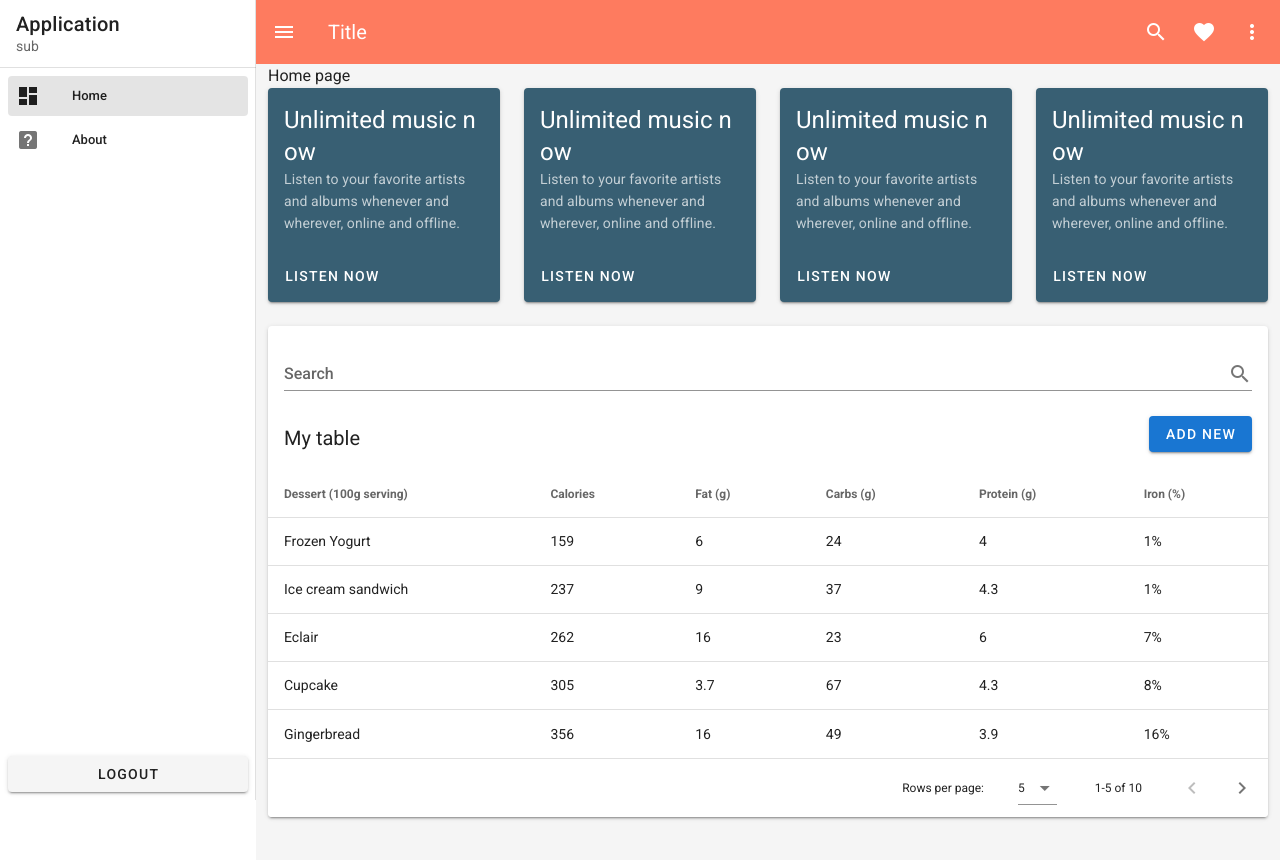
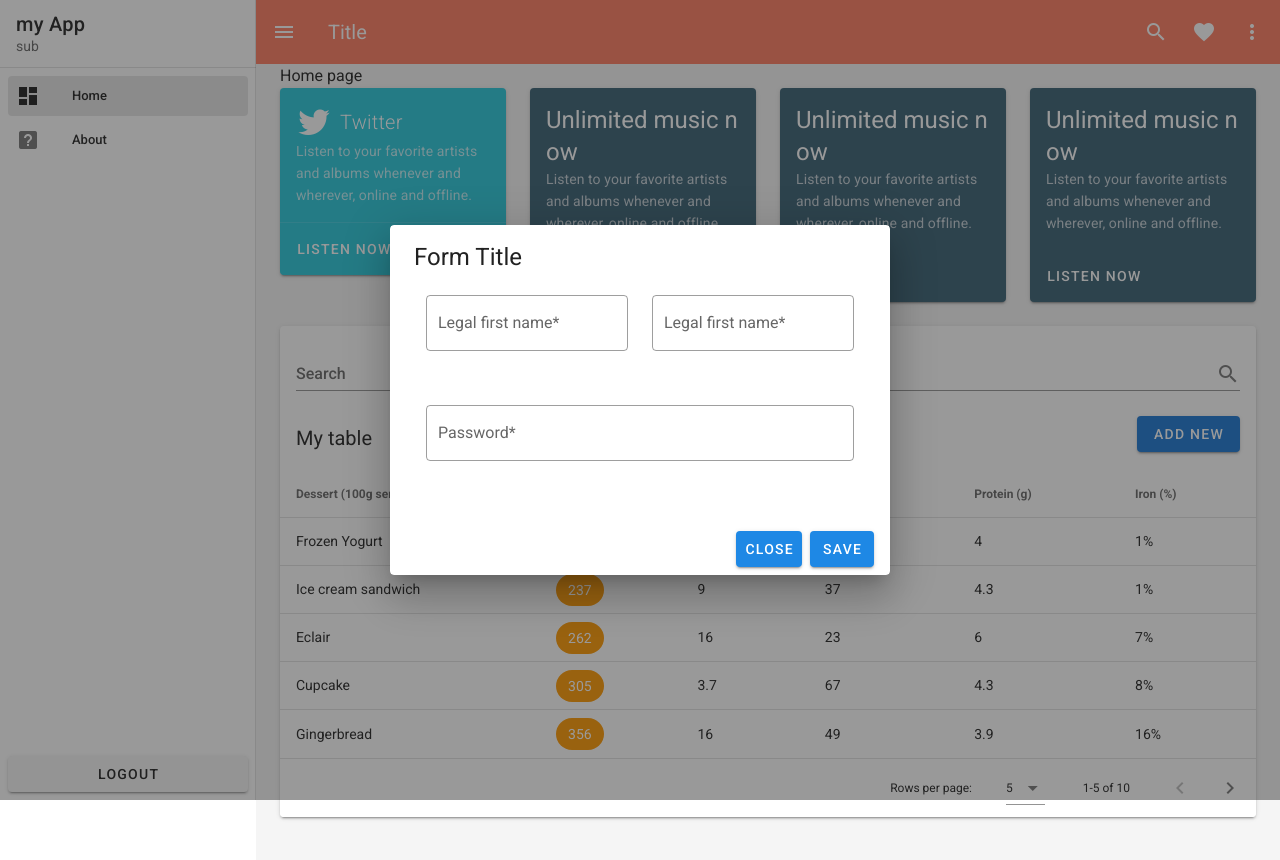
Before and after one commit to roamzz/Vuetify_template, a Vue app: page / in a window 1280 px wide. Both pictures are taken after a click on the button "ADD NEW". Shown: the top 860 px of the page. Built offline with nearby package versions, Linux system fonts and the light colour scheme.

Commit message:
changees

```diff
--- a/src/components/SideBar.vue
+++ b/src/components/SideBar.vue
@@ -1,14 +1,9 @@
 <template>
-    <v-navigation-drawer
-
-      left
-      app
-      v-model="drawer"
-      >
+  <v-navigation-drawer left app v-model="drawer">
     <v-list-item>
       <v-list-item-content>
         <v-list-item-title class="title">
-            Application
+          my App
         </v-list-item-title>
         <v-list-item-subtitle>
           sub
@@ -18,15 +13,8 @@
 
     <v-divider></v-divider>
 
-      <v-list
-        dense
-        nav
-      >
-        <v-list-item
-          v-for="item in items"
-          :key="item.title"
-          :to="item.view"
-        >
+    <v-list dense nav>
+      <v-list-item v-for="item in items" :key="item.title" :to="item.view">
         <v-list-item-icon>
           <v-icon>{{ item.icon }}</v-icon>
         </v-list-item-icon>
@@ -46,29 +34,29 @@
   </v-navigation-drawer>
 </template>
 <script>
-import { bus } from '../main';
+import { bus } from "../main";
 
 export default {
-    data () {
+  data() {
     return {
       drawer: true,
       items: [
-          { title: 'Home', icon: 'mdi-view-dashboard', view: '/' },
-          { title: 'About', icon: 'mdi-help-box', view: '/about' },
-        ],
-      }
+        { title: "Home", icon: "mdi-view-dashboard", view: "/" },
+        { title: "About", icon: "mdi-help-box", view: "/about" }
+      ]
+    };
   },
   computed: {
     mini() {
       return this.$vuetify.breakpoint.mdAndDown;
     }
   },
-  created (){
-    bus.$on('toggleIt', (data) => {
+  created() {
+    bus.$on("toggleIt", data => {
       console.log(data);
 
       this.drawer = !this.drawer;
-    })
+    });
   }
-}
+};
 </script>
--- a/src/router/index.js
+++ b/src/router/index.js
@@ -1,19 +1,17 @@
 import Vue from "vue";
 import VueRouter from "vue-router";
-import Login from "../views/Login.vue"
-import Home from "../views/Home.vue"
+import Login from "../views/Login.vue";
+import Home from "../views/Home.vue";
+import About from "../views/About.vue";
 Vue.use(VueRouter);
 
-const routes = [
-  {
+const routes = [{
     path: "/",
     name: "Home",
     meta: {
       layout: "default"
     },
     component: Home,
-
-
   },
   {
     path: "/login",
@@ -23,7 +21,6 @@ const routes = [
       layout: "no-sidebar"
     }
 
-
   },
   {
     path: "/about",
@@ -31,11 +28,10 @@ const routes = [
     // route level code-splitting
     // this generates a separate chunk (about.[hash].js) for this route
     // which is lazy-loaded when the route is visited.
-    component: () =>
-      import(/* webpackChunkName: "about" */ "../views/About.vue"),
-      meta: {
-        layout: "default"
-      }
+    component: About,
+    meta: {
+      layout: "default"
+    }
   }
 ];
 
--- a/src/views/About.vue
+++ b/src/views/About.vue
@@ -1,5 +1,10 @@
 <template>
-    <v-container class="grey lighten-5" fluid>
-    <p>about page</p>
-    </v-container>
+<div>
+<v-container class="grey lighten-4 fluid px-6">
+<v-row>
+    <v-col>about Page</v-col>
+</v-row>
+
+</v-container>
+</div>
 </template>
--- a/src/views/Home.vue
+++ b/src/views/Home.vue
@@ -1,21 +1,28 @@
 <template>
   <div>
-    <v-container class="grey lighten-4 fluid">
+    <v-container class="grey lighten-4 fluid px-6">
       <div>Home page</div>
       <v-row>
         <v-col cols="12" xs="12" sm="3" class="">
-          <v-card color="#385F73" dark>
-            <v-card-title class="headline">
-              Unlimited music now
+          <v-card color="#26c6da" dark>
+            <v-card-title>
+              <v-icon large left>
+                mdi-twitter
+              </v-icon>
+              <span class="title font-weight-light">Twitter</span>
             </v-card-title>
 
             <v-card-subtitle>Listen to your favorite artists and albums whenever and wherever, online and offline.
             </v-card-subtitle>
-
+            <v-divider></v-divider>
             <v-card-actions>
               <v-btn text>
                 Listen Now
               </v-btn>
+              <v-icon class="mr-1">
+                mdi-heart
+              </v-icon>
+              <v-spacer></v-spacer>
             </v-card-actions>
           </v-card>
         </v-col>
@@ -76,20 +83,57 @@
               </v-text-field>
             </v-card-title>
             <v-data-table :items-per-page="5" :headers="headers" :items="desserts" :search="search" class="mb-10">
+              <template v-slot:item.calories="{ item }">
+                <v-chip :color="getColor(item.calories)" dark>
+                  {{ item.calories }}
+                </v-chip>
+              </template>
               <template v-slot:top>
                 <v-toolbar flat>
                   <v-toolbar-title>My table</v-toolbar-title>
                   <v-spacer></v-spacer>
-                  <v-btn color="primary" dark class="mb-2">
+                  <v-dialog v-model="dialog" max-width="500px">
+                    <template v-slot:activator="{ on, attrs }">
+                      <v-btn color="primary" dark class="mb-2" v-bind="attrs" v-on="on">
                         Add New
                       </v-btn>
+                    </template>
+                    <v-card>
+                      <v-card-title>
+                        <span class="headline">Form Title</span>
+                      </v-card-title>
+                      <v-card-text>
+                        <v-container>
+                          <v-row>
+                            <v-col cols="12" sm="6">
+                              <v-text-field outlined label="Legal first name*" required></v-text-field>
+                            </v-col>
+                            <v-col cols="12" sm="6">
+                              <v-text-field outlined label="Legal first name*" required></v-text-field>
+                            </v-col>
+                            <v-col cols="12">
+                              <v-text-field outlined label="Password*" type="password" required></v-text-field>
+                            </v-col>
+                          </v-row>
+                        </v-container>
+                      </v-card-text>
+                      <v-card-actions>
+
+                        <v-spacer></v-spacer>
+                        <v-btn color="blue darken-1" dark @click="dialog = false">
+                          Close
+                        </v-btn>
+                        <v-btn color="blue darken-1" dark @click="dialog = false">
+                          Save
+                        </v-btn>
+                      </v-card-actions>
+                    </v-card>
+                  </v-dialog>
                 </v-toolbar>
               </template>
 
-
             </v-data-table>
           </v-card>
-
 
         </v-col>
 
@@ -103,115 +147,125 @@
   name: "Home",
   data() {
     return {
-        search: '',
-        headers: [{
-            text: 'Dessert (100g serving)',
-            align: 'start',
+      dialog: false,
+      search: "",
+      headers: [
+        {
+          text: "Dessert (100g serving)",
+          align: "start",
           filterable: true,
-            value: 'name',
+          value: "name"
         },
         {
-            text: 'Calories',
-            value: 'calories'
+          text: "Calories",
+          value: "calories"
         },
         {
-            text: 'Fat (g)',
-            value: 'fat'
+          text: "Fat (g)",
+          value: "fat"
         },
         {
-            text: 'Carbs (g)',
-            value: 'carbs'
+          text: "Carbs (g)",
+          value: "carbs"
         },
         {
-            text: 'Protein (g)',
-            value: 'protein'
+          text: "Protein (g)",
+          value: "protein"
         },
         {
-            text: 'Iron (%)',
-            value: 'iron'
-          },
+          text: "Iron (%)",
+          value: "iron"
+        }
       ],
-        desserts: [{
-            name: 'Frozen Yogurt',
+      desserts: [
+        {
+          name: "Frozen Yogurt",
           calories: 159,
           fat: 6.0,
           carbs: 24,
           protein: 4.0,
-            iron: '1%',
+          iron: "1%"
         },
         {
-            name: 'Ice cream sandwich',
+          name: "Ice cream sandwich",
           calories: 237,
           fat: 9.0,
           carbs: 37,
           protein: 4.3,
-            iron: '1%',
+          iron: "1%"
         },
         {
-            name: 'Eclair',
+          name: "Eclair",
           calories: 262,
           fat: 16.0,
           carbs: 23,
           protein: 6.0,
-            iron: '7%',
+          iron: "7%"
         },
         {
-            name: 'Cupcake',
+          name: "Cupcake",
           calories: 305,
           fat: 3.7,
           carbs: 67,
           protein: 4.3,
-            iron: '8%',
+          iron: "8%"
         },
         {
-            name: 'Gingerbread',
+          name: "Gingerbread",
           calories: 356,
           fat: 16.0,
           carbs: 49,
           protein: 3.9,
-            iron: '16%',
+          iron: "16%"
         },
         {
-            name: 'Jelly bean',
+          name: "Jelly bean",
           calories: 375,
           fat: 0.0,
           carbs: 94,
           protein: 0.0,
-            iron: '0%',
+          iron: "0%"
         },
         {
-            name: 'Lollipop',
+          name: "Lollipop",
           calories: 392,
           fat: 0.2,
           carbs: 98,
           protein: 0,
-            iron: '2%',
+          iron: "2%"
         },
         {
-            name: 'Honeycomb',
+          name: "Honeycomb",
           calories: 408,
           fat: 3.2,
           carbs: 87,
           protein: 6.5,
-            iron: '45%',
+          iron: "45%"
         },
         {
-            name: 'Donut',
+          name: "Donut",
           calories: 452,
           fat: 25.0,
           carbs: 51,
           protein: 4.9,
-            iron: '22%',
+          iron: "22%"
         },
         {
-            name: 'KitKat',
+          name: "KitKat",
           calories: 518,
           fat: 26.0,
           carbs: 65,
           protein: 7,
-            iron: '6%',
+          iron: "6%"
+        }
+      ]
+    };
   },
-        ],
+  methods: {
+    getColor(calories) {
+      if (calories > 400) return "red";
+      else if (calories > 200) return "orange";
+      else return "green";
     }
   }
 };
```
Also changed, not shown: src/App.vue (+7 -6 lines), src/layouts/Default.vue (+9 -13 lines), src/main.js (+6 -6 lines), src/store/index.js (+4 -4 lines). Lines whose indentation alone changed are shown as unchanged.
